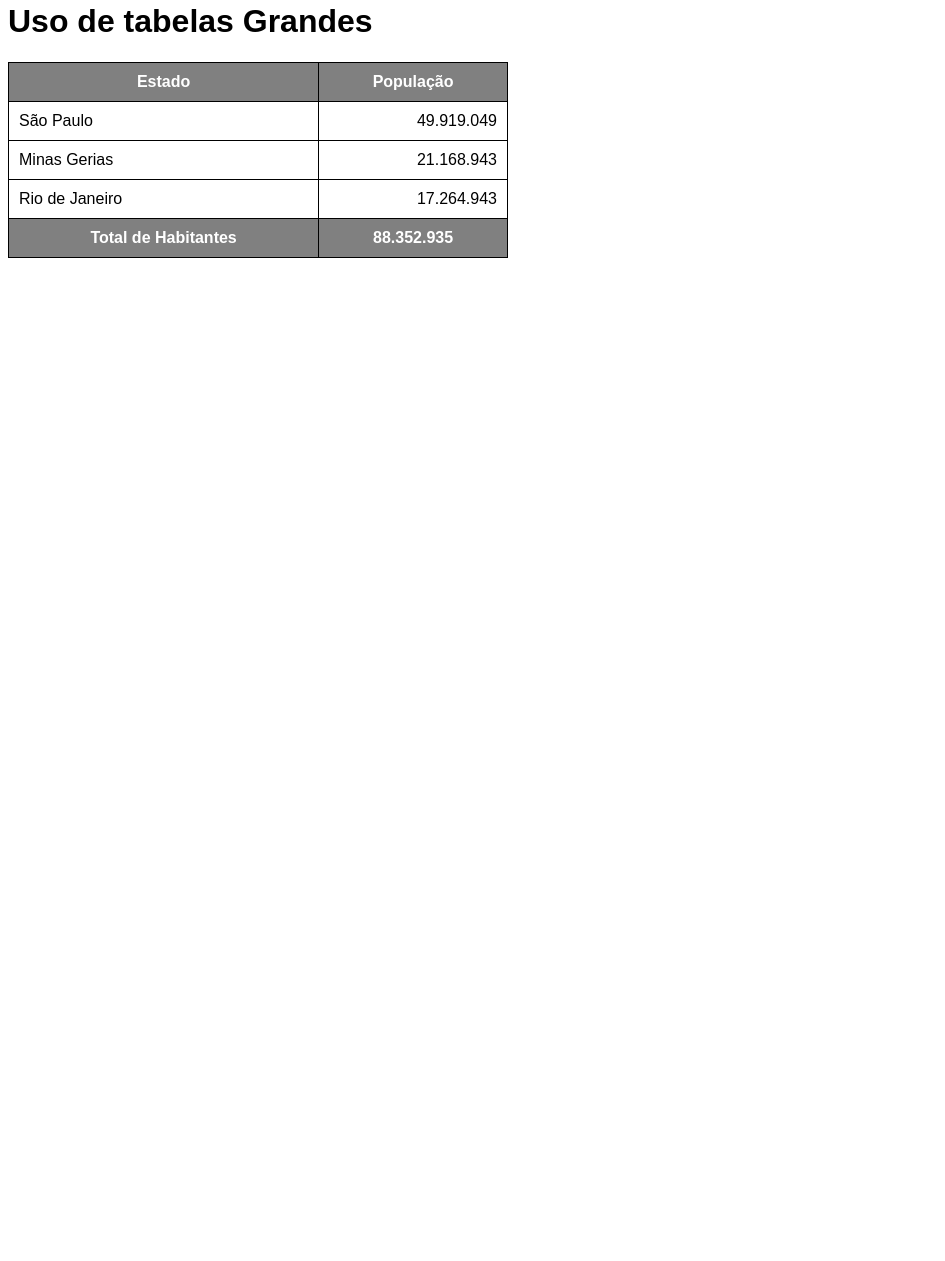
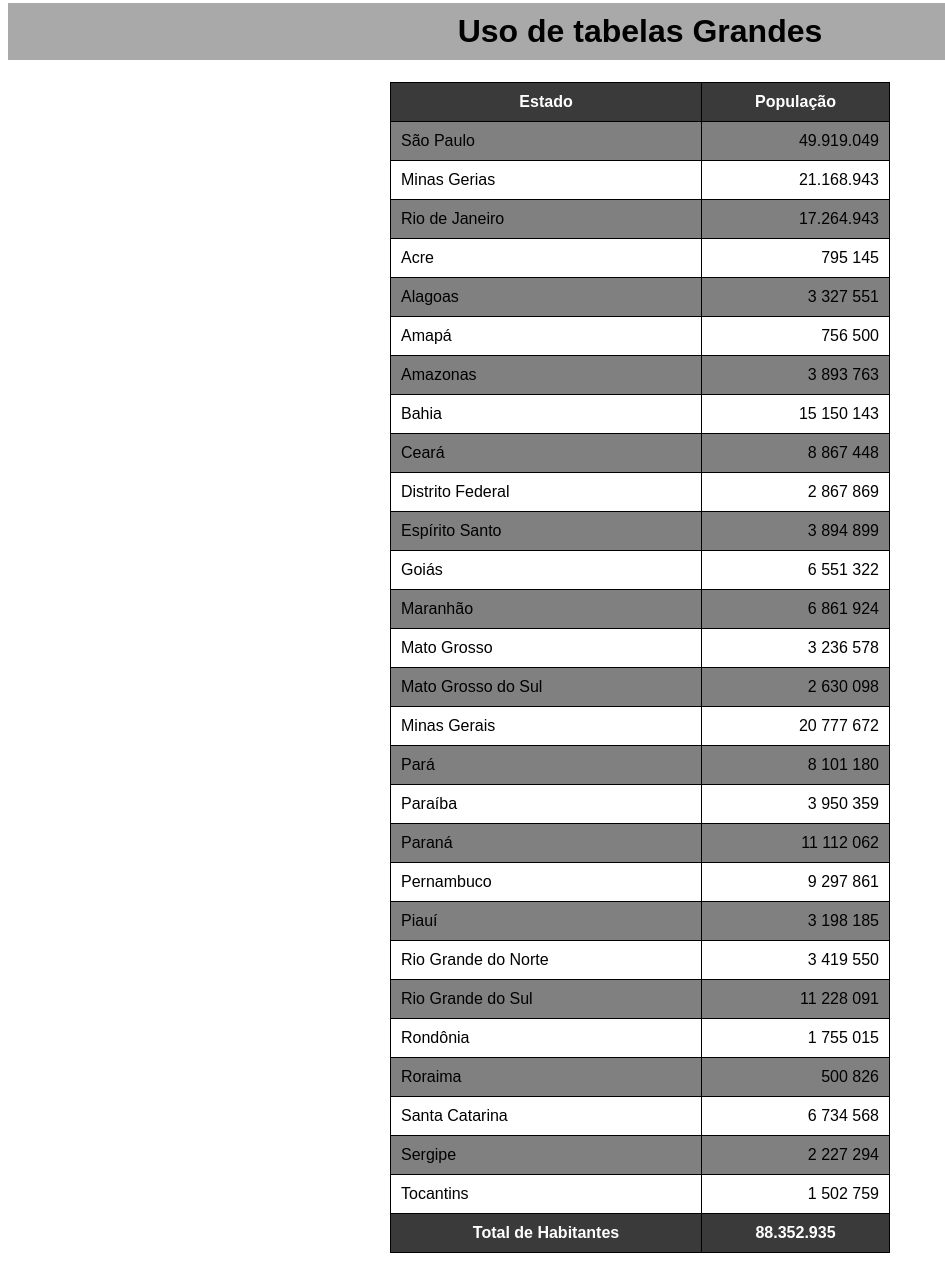
Before and after one commit to Ribeiro97/Curso-em-Video, a plain HTML site: page Modulo 3/Capitulo 21/tabela002/index.html in a window 1280 px wide. Shown: the part 18-1279 px from the top of the page, without its empty margins (0-945 px from the left). Before the commit the page ends 800 px from the top, so only its background shows below. Drawn offline with Linux system fonts and the light colour scheme.

Commit message:
atualização nos estudos

```diff
--- /dev/null
+++ b/Modulo 3/Capitulo 21/Desafio/Desafio3/Desafio 4/desafio4.css
@@ -0,0 +1,45 @@
+.cabecalho{
+    background-color: gray;
+    color: white;
+}
+
+
+
+body{
+    font-family: Arial, Helvetica, sans-serif;
+}
+
+table{
+    border-collapse: collapse;
+    width: 600px;
+    margin: auto;
+    margin-top: 25vh;
+}
+
+tr, th, td{
+    border: 1px solid black;
+    padding: 10px;
+}
+
+td:hover{
+    border: 1.1px solid red;
+    cursor: pointer;
+
+}
+
+p{
+    text-align: center;
+    margin-top: 100px;
+}
+
+a{
+    text-decoration: none;
+}
+
+a:visited{
+    color: blue;
+}
+
+a:hover{
+    text-decoration: underline;
+}
--- /dev/null
+++ b/Modulo 3/Capitulo 21/Desafio/Desafio3/desafio3.css
@@ -0,0 +1,45 @@
+.fonte{
+    font-weight: bold;
+}
+
+body{
+    font-family: Arial, Helvetica, sans-serif;
+}
+
+h1{
+    text-align: center;
+}
+
+table{
+    width: 600px;
+    border-collapse: collapse;
+    margin: auto;
+    margin-top: 100px;
+}
+
+caption{
+    font-weight: bold;
+    margin-bottom: 50px;
+}
+
+
+td, th{
+    padding: 10px;
+    border: 1px solid black;
+}
+
+
+p{
+    text-align: center;
+    margin-top: 100px;
+}
+
+a{
+    text-decoration: none;
+    font-weight: bold;
+}
+
+
+a:visited, a:hover{
+    color: blue;
+}
--- /dev/null
+++ b/Modulo 3/Capitulo 21/Desafio/style.css
@@ -0,0 +1,42 @@
+body{
+    font-family: Arial, Helvetica, sans-serif;
+}
+
+h1{
+    text-align: center;
+}
+
+table{
+    width: 350px;
+    text-align: center;
+    margin: auto;
+}
+
+tr > td{
+    border: 1px solid black;
+    padding: 10px;
+}
+
+td:hover{
+    background-color: gray;
+    color: white;
+    cursor: pointer;
+}
+
+p{
+    text-align: center;
+    margin-top: 100px;
+}
+
+a{
+    font-weight: bold;
+    text-decoration: none;
+}
+
+a:hover{
+    color: blue;
+}
+
+a:visited{
+    color: blue;
+}
--- /dev/null
+++ b/Modulo 3/Capitulo 21/Tabela003/style.css
@@ -0,0 +1,14 @@
+body{
+    font-family: Arial, Helvetica, sans-serif;
+}
+
+table{
+    border-collapse: collapse;
+    width: 300px;
+}
+
+td{
+    border: 1px solid black;
+    padding: 10px;
+    text-align: center;
+}
--- a/Modulo 3/Capitulo 21/tabela002/index.html
+++ b/Modulo 3/Capitulo 21/tabela002/index.html
@@ -44,6 +44,132 @@
                 <td>Rio de Janeiro</td>
                 <td class="num">17.264.943</td>
             </tr>
+
+            <tr>
+                <td>Acre</td>
+                <td class="num">795 145</td>
+            </tr>
+
+            <tr>
+                <td>Alagoas</td>
+                <td class="num">3 327 551</td>
+            </tr>
+
+            <tr>
+                <td>Amapá</td>
+                <td class="num">756 500</td>
+            </tr>
+
+            <tr>
+                <td>Amazonas</td>
+                <td class="num">3 893 763</td>
+            </tr>
+
+            <tr>
+                <td>Bahia</td>
+                <td class="num">15 150 143</td>
+            </tr>
+
+            <tr>
+                <td>Ceará</td>
+                <td class="num">8 867 448</td>
+            </tr>
+
+            <tr>
+                <td>Distrito Federal</td>
+                <td class="num">2 867 869</td>
+            </tr>
+
+            <tr>
+                <td>Espírito Santo</td>
+                <td class="num">3 894 899</td>
+            </tr>
+
+            <tr>
+                <td>Goiás</td>
+                <td class="num">6 551 322</td>
+            </tr>
+
+            <tr>
+                <td>Maranhão</td>
+                <td class="num">6 861 924</td>
+            </tr>
+
+            <tr>
+                <td>Mato Grosso</td>
+                <td class="num">3 236 578</td>
+            </tr>
+
+            <tr>
+                <td>Mato Grosso do Sul</td>
+                <td class="num">2 630 098</td>
+            </tr>
+
+            <tr>
+                <td>Minas Gerais</td>
+                <td class="num">20 777 672</td>
+            </tr>
+
+            <tr>
+                <td>Pará</td>
+                <td class="num">8 101 180</td>
+            </tr>
+
+            <tr>
+                <td>Paraíba</td>
+                <td class="num">3 950 359</td>
+            </tr>
+
+            <tr>
+                <td>Paraná</td>
+                <td class="num">11 112 062</td>
+            </tr>
+
+            <tr>
+                <td>Pernambuco</td>
+                <td class="num">9 297 861</td>
+            </tr>
+
+            <tr>
+                <td>Piauí</td>
+                <td class="num">3 198 185</td>
+            </tr>
+
+            <tr>
+                <td>Rio Grande do Norte</td>
+                <td class="num">3 419 550</td>
+            </tr>
+
+            <tr>
+                <td>Rio Grande do Sul</td>
+                <td class="num">11 228 091</td>
+            </tr>
+
+            <tr>
+                <td>Rondônia</td>
+                <td class="num">1 755 015</td>
+            </tr>
+
+            <tr>
+                <td>Roraima</td>
+                <td class="num">500 826</td>
+            </tr>
+
+            <tr>
+                <td>Santa Catarina</td>
+                <td class="num">6 734 568</td>
+            </tr>
+
+            <tr>
+                <td>Sergipe</td>
+                <td class="num">2 227 294</td>
+            </tr>
+
+            <tr>
+                <td>Tocantins</td>
+                <td class="num">1 502 759</td>
+            </tr>
+
         </tbody>
         <!--Rodaé da tabela-->
         <tfoot>
--- a/Modulo 3/Capitulo 21/tabela002/style.css
+++ b/Modulo 3/Capitulo 21/tabela002/style.css
@@ -6,9 +6,17 @@ body{
     font-family: Arial, Helvetica, sans-serif;
 }
 
+h1{
+    background-color: darkgray;
+    text-align: center;
+    padding: 10px;
+}
+
 table{
     width: 500px;
     border-collapse: collapse;
+    margin: auto;
+    position: relative;
 }
 
 td, th{
@@ -17,10 +25,21 @@ td, th{
 }
 
 thead, tfoot{
-    background-color: gray;
+    background-color: rgb(58, 58, 58);
     color: white;
 }
 
 tfoot > tr > td{
     text-align: center;
 }
+
+tbody > tr:nth-child(odd){
+    background-color: gray;
+}
+
+thead > tr > th{
+    position: sticky;
+    top: 0;
+    background-color: rgb(58, 58, 58);
+    top: -1px;
+}
```
Also changed, not shown: Modulo 3/Capitulo 21/Desafio/Desafio3/Desafio 4/desafio4.html (added, +91 -0 lines), Modulo 3/Capitulo 21/Desafio/Desafio3/desafio3.html (added, +90 -0 lines), Modulo 3/Capitulo 21/Desafio/desafio.html (added, +86 -0 lines), Modulo 3/Capitulo 21/Tabela003/index.html (added, +38 -0 lines).
